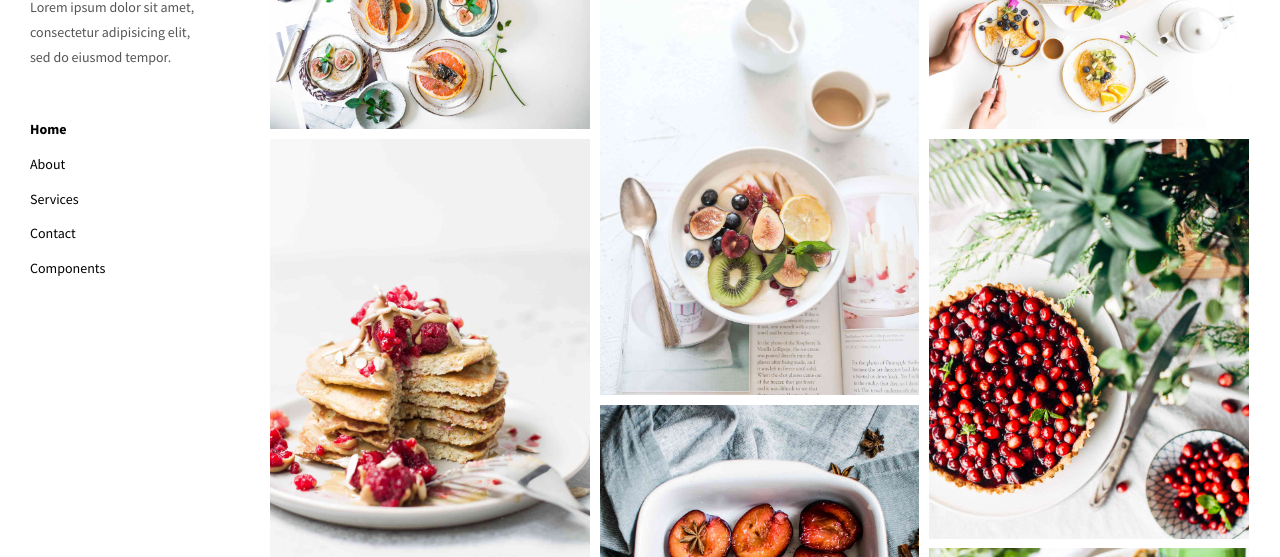
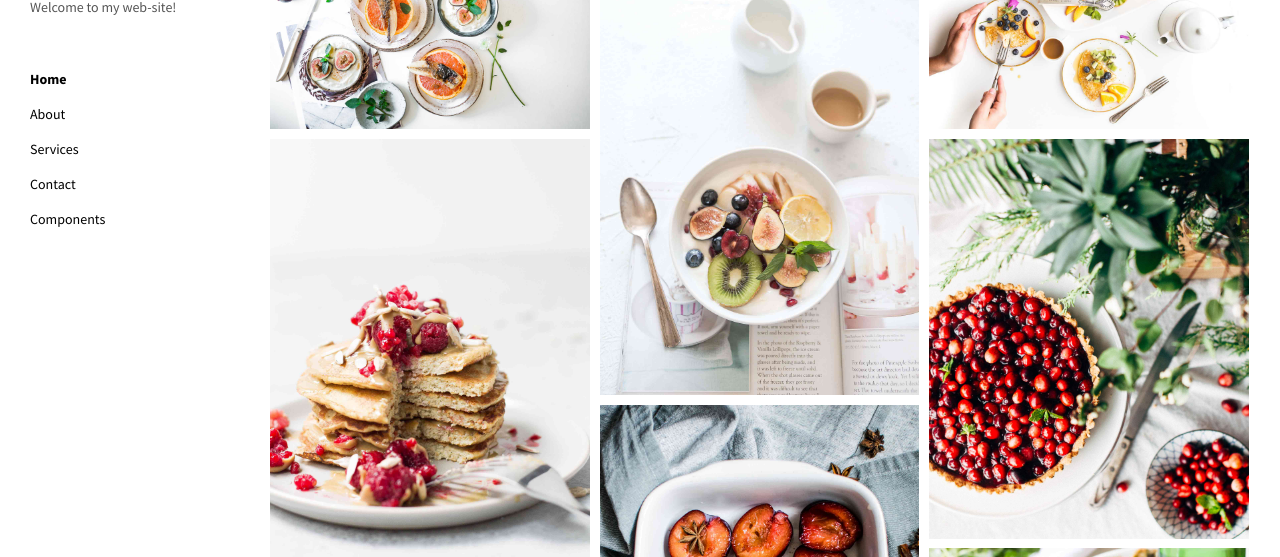
Before and after one commit to HuYuwinter/HuYuwinter.github.io, a plain HTML site: page index.html in a window 1280 px wide. Shown: the part 113-670 px from the top of the page. Drawn offline with nearby package versions, Linux system fonts and the light colour scheme.

Commit message:
Update index.html

```diff
--- a/index.html
+++ b/index.html
@@ -42,8 +42,7 @@
             <img class="img-responsive site-logo" alt="" src="./assets/images/mashup-logo.svg">
             Mashup Template
           </a>
-        <p>Lorem ipsum dolor sit amet, consectetur adipisicing elit, sed do eiusmod
-        tempor.</p>
+        <p>Welcome to my web-site!</p>
       </div>
       <ul class="nav">
         <li><a href="./index.html" title="">Home</a></li>
```
